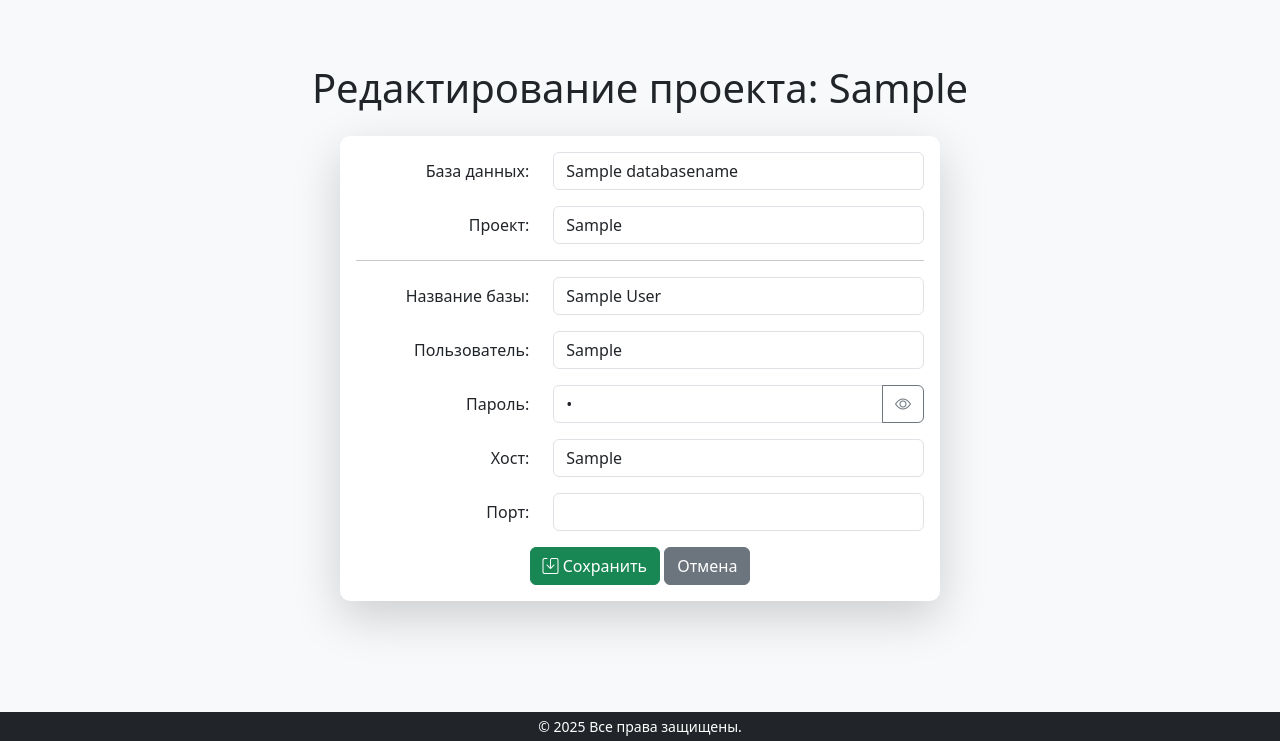
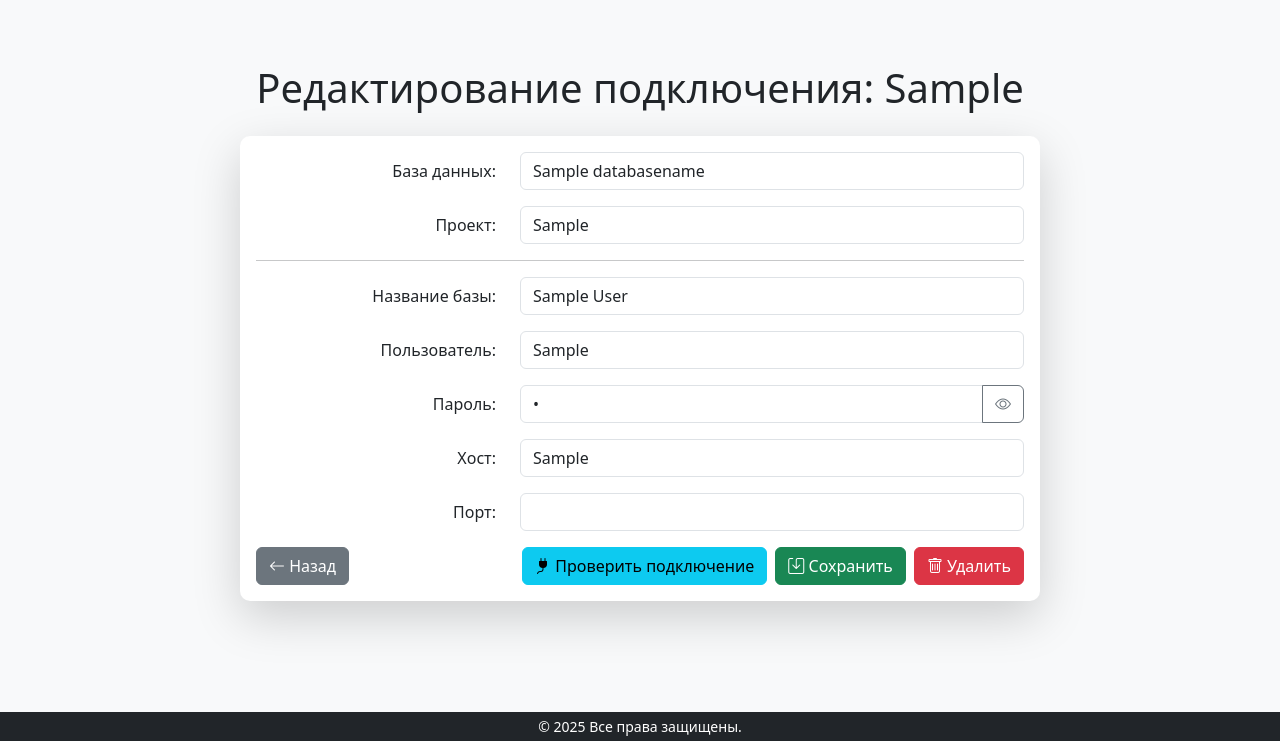
Before and after one commit to OlegEgoism/fake_db_web, a Django app: page /database/1/edit/ in a window 1280 px wide. Shown: the part 59-800 px from the top of the page. Run offline with Django 5.2, Linux system fonts and the light colour scheme; a user stored in the database is signed in; tables that the repository leaves empty hold one stand-in row (values such as "Sample post"); some libraries are stand-ins or nearby versions.

```diff
--- a/templates/base.html
+++ b/templates/base.html
@@ -6,12 +6,17 @@
     <meta name="viewport" content="width=device-width, initial-scale=1.0">
     <meta name="description" content="Описание сайта">
     <title>{% block title %}Мой сайт{% endblock %}</title>
+        <!-- Bootstrap Bundle with Popper -->
+    <script src="https://cdn.jsdelivr.net/npm/bootstrap@5.3.0/dist/js/bootstrap.bundle.min.js"></script>
     <!-- Bootstrap CSS -->
     <link href="https://cdn.jsdelivr.net/npm/bootstrap@5.3.0/dist/css/bootstrap.min.css" rel="stylesheet">
     <!-- Bootstrap Icons -->
     <link rel="stylesheet" href="https://cdn.jsdelivr.net/npm/bootstrap-icons/font/bootstrap-icons.css">
     <!-- Custom CSS -->
     <link rel="stylesheet" href="{% static 'css/style.css' %}">
+
+
+
 
 
     {% block extra_head %}{% endblock %}
--- a/templates/create_project.html
+++ b/templates/create_project.html
@@ -4,7 +4,7 @@
 
 {% block content %}
     {% if user.is_authenticated %}
-            <h2 class="text-center mb-2">Создание нового проекта</h2>
+            <h2 class="text-center mb-4">Создание нового проекта</h2>
             <div class="card mx-auto" style="max-width: 600px;">
                 <div class="card-body">
                     <form method="post">
@@ -52,7 +52,7 @@
                                 {{ form.db_port }}
                             </div>
                         </div>
-                        <button type="submit" class="btn btn-primary w-100">Создать проект</button>
+                        <button type="submit" class="btn btn-success w-100">Создать проект</button>
                     </form>
                     <a href="{% url 'home' %}" class="btn btn-secondary mt-3"><i class="bi bi-arrow-left"></i> Назад</a>
                 </div>
--- a/templates/database_detail.html
+++ b/templates/database_detail.html
@@ -23,10 +23,6 @@
             <p><strong>Дата создания:</strong> {{ database.db_date_create|date:"d.m.Y - H:i" }}</p>
             <hr>
             <a href="{% url 'profile' %}" class="btn btn-secondary mt-3"><i class="bi bi-arrow-left"></i> Назад</a>
-            <a href="{% url 'database_edit' database.pk %}" class="btn btn-warning mt-3"><i class="bi bi-pencil"></i> Редактировать</a>
-            <button type="button" class="btn btn-danger mt-3" data-bs-toggle="modal" data-bs-target="#deleteModal">
-                <i class="bi bi-trash"></i> Удалить
-            </button>
         </div>
     </div>
 
--- a/templates/database_edit.html
+++ b/templates/database_edit.html
@@ -4,9 +4,9 @@
 {% block title %}Редактирование проекта: {{ database.db_project }}{% endblock %}
 
 {% block content %}
-        <h1 class="text-center mb-4">Редактирование проекта: {{ database.db_project }}</h1>
+    <h1 class="text-center mb-4">Редактирование подключения: {{ database.db_project }}</h1>
 
-        <div class="card shadow-lg border-0 mx-auto" style="max-width: 600px;">
+    <div class="card shadow-lg border-0 mx-auto" style="max-width: 800px;">
         <div class="card-body">
             <form method="post" class="needs-validation" novalidate>
                 {% csrf_token %}
@@ -72,7 +72,6 @@
                     </div>
                 </div>
 
-
                 <div class="row mb-3">
                     <label for="id_db_host" class="col-sm-4 col-form-label text-end">Хост:</label>
                     <div class="col-sm-8">
@@ -93,11 +92,37 @@
                     </div>
                 </div>
 
-                    <div class="text-center">
+                <div class="d-flex justify-content-between align-items-center">
+                    <a href="{% url 'my_projects' %}" class="btn btn-secondary">
+                        <i class="bi bi-arrow-left"></i> Назад
+                    </a>
+                    <div class="d-flex gap-2">
+                        <a href="{% url 'connect_to_database' database.pk %}" class="btn btn-info"> <i class="bi bi-plug-fill"></i> Проверить подключение </a>
                         <button type="submit" class="btn btn-success"><i class="bi bi-save"></i> Сохранить</button>
-                        <a href="{% url 'database_detail' database.pk %}" class="btn btn-secondary">Отмена</a>
+                        <button type="button" class="btn btn-danger" data-bs-toggle="modal" data-bs-target="#deleteModal"><i class="bi bi-trash"></i> Удалить</button>
                     </div>
+                </div>
+
             </form>
+        </div>
+    </div>
+
+    <!-- Модальное окно подтверждения удаления -->
+    <div class="modal fade" id="deleteModal" tabindex="-1" aria-labelledby="deleteModalLabel" aria-hidden="true">
+        <div class="modal-dialog">
+            <div class="modal-content">
+                <div class="modal-header">
+                    <h5 class="modal-title" id="deleteModalLabel">Подтверждение удаления</h5>
+                    <button type="button" class="btn-close" data-bs-dismiss="modal" aria-label="Закрыть"></button>
+                </div>
+                <div class="modal-body">
+                    Вы уверены, что хотите удалить проект <strong>{{ database.db_project }}</strong>?
+                </div>
+                <div class="modal-footer">
+                    <button type="button" class="btn btn-secondary" data-bs-dismiss="modal">Отмена</button>
+                    <a href="{% url 'database_delete' database.pk %}" class="btn btn-danger">Удалить</a>
+                </div>
+            </div>
         </div>
     </div>
 
--- a/templates/home.html
+++ b/templates/home.html
@@ -3,7 +3,7 @@
 {% block title %}Главная{% endblock %}
 
 {% block content %}
-    <div class="container text-center mt-5">
+    <div class="container text-center mt-4">
         <div class="row mt-4">
             <div class="col-md-6 mt-4">
                 <div class="card shadow-lg border-0">
--- a/work_db/views.py
+++ b/work_db/views.py
@@ -72,7 +72,7 @@ def database_edit(request, pk):
         form = DataBaseUserForm(request.POST, instance=database)
         if form.is_valid():
             form.save()
-            return redirect('database_detail', pk=pk)
+            return redirect('my_projects')
         else:
             form.add_error(None, "Пожалуйста, исправьте ошибки в форме")
     else:
@@ -89,7 +89,7 @@ def database_delete(request, pk):
     database = get_object_or_404(DataBaseUser, pk=pk)
     database.delete()
     messages.success(request, 'Проект успешно удален.')
-    return redirect('profile')
+    return redirect('my_projects')
 
 
 @login_required
@@ -113,10 +113,12 @@ def create_project(request):
 @login_required
 def my_projects(request):
     """Мои проекты базы данных"""
+    info = Info.objects.first()
     projects = DataBaseUser.objects.filter(user=request.user)
     for i in projects:
         print(i.data_base_name)
     return render(request, template_name='my_projects.html', context={
+        'info': info,
         'projects': projects})
 
 
@@ -391,16 +393,13 @@ def generate_fake_data(request, pk, schema_name, table_name):
 def random_joke(request):
     """Генерация случайной шутки с выбором тематики"""
     info = Info.objects.first()
-    selected_category = 'neutral'  # Категория по умолчанию
-
+    selected_category = 'all'
     if request.method == 'POST':
         selected_category = request.POST.get('category', 'neutral')
-
     try:
         jokes = pyjokes.get_joke(language="ru", category=selected_category)
     except Exception as e:
         jokes = f"Ошибка при получении шутки: {str(e)}"
-
     return render(request, template_name='random_joke.html', context={
         'jokes': jokes,
         'info': info,
```
Also changed, not shown: templates/about_us.html (+5 -6 lines), templates/connect_result.html (+6 -7 lines), templates/my_projects.html (+9 -5 lines), templates/profile.html (+10 -14 lines). Lines whose indentation alone changed are shown as unchanged.
